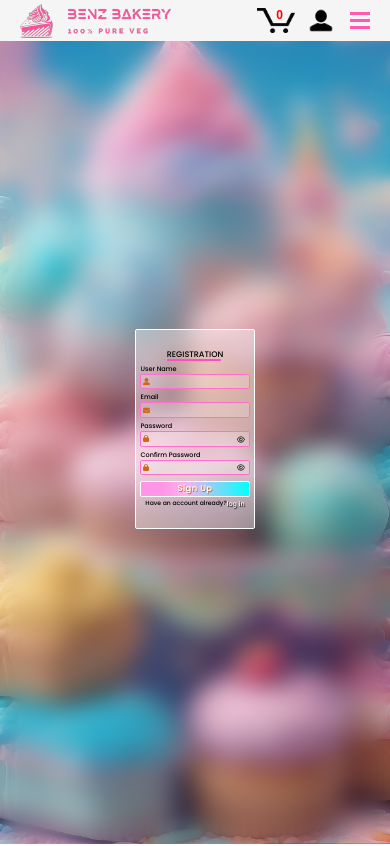
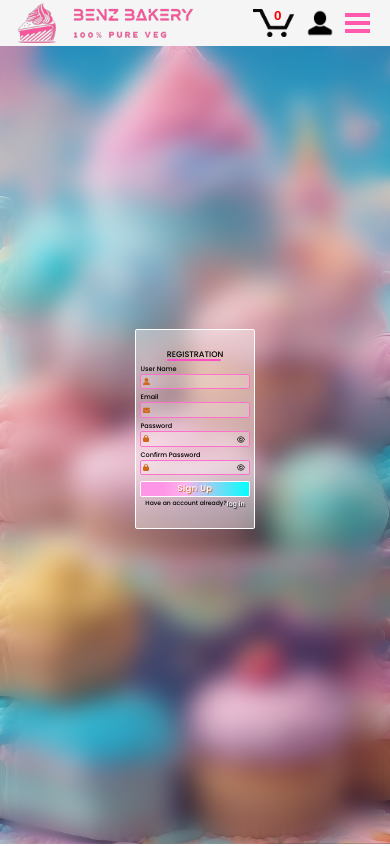
Before and after one commit to akashyadav2000/benzbakery-frontend, a React (Vite) app: page /Signup in a window 390 px wide. Shown: the top 846 px of the page. Built offline with nearby package versions, Linux system fonts and the light colour scheme; a web font is replaced by a local one.

Commit message:
px to rem 2

```diff
--- a/App.css
+++ b/App.css
@@ -517,7 +517,7 @@ header .user-cart a {
     margin-top: 0.5rem;
   }
 } */
-
+/*
 @media only screen and (max-width: 460px) {
   header {
     height: 5.5rem;
@@ -568,7 +568,6 @@ header .user-cart a {
     height: 100%;
     z-index: 2;
     backdrop-filter: blur(10rem);
-    /* background-color: rgba(0, 0, 0, 0.25); */
     background-color: transparent;
   }
   .user-info {
@@ -602,7 +601,6 @@ header .user-cart a {
     margin-right: 2.2rem;
     border-radius: 20%;
     background-color: rgb(222, 185, 164);
-    /* background-color: #b59d9d; */
   }
   .logout-btn {
     font-family: "Roboto Serif", serif;
@@ -646,7 +644,7 @@ header .user-cart a {
   .mobile-menu li a {
     font-size: 2rem;
   }
-}
+} */
 
 /*----------------------Product---------------*/
 
@@ -967,9 +965,43 @@ header .user-cart a {
   }
 }
 
-@media screen and (min-width: 720px) and (max-width: 816px) {
+@media screen and (min-width: 720px) and (max-width: 818px) {
   html {
     font-size: 39%;
+  }
+  header .logo img {
+    height: 36px;
+    margin-left: 15px;
+  }
+  header {
+    height: 46px;
+  }
+  .navigate ul li {
+    font-size: 22px;
+  }
+  .navigate ul li a {
+    color: #cf661a;
+    padding: 10.5px 16px;
+  }
+
+  header .user-cart {
+    margin-right: 15px;
+    height: 100%;
+  }
+  header .user-cart {
+    right: 43px;
+  }
+  .cart {
+    height: 31.7px;
+    margin-right: 8px;
+  }
+  .login {
+    height: 31.7px;
+  }
+  .cart-count {
+    right: 26px;
+    font-size: 13.5px;
+    top: -7.5px;
   }
 }
 
@@ -978,11 +1010,11 @@ header .user-cart a {
     font-size: 35%;
   }
   header .logo img {
-    height: 34px;
-    margin-left: 20px;
+    height: 39.5px;
+    margin-left: 18px;
   }
   header {
-    height: 41px;
+    height: 46px;
   }
   header .navigate {
     display: none;
@@ -993,36 +1025,32 @@ header .user-cart a {
     display: block;
   }
   #hamburger-icon div {
-    /* width: 4rem; */
-    width: 20px;
-    /* height: 0.6rem; */
-    height: 3px;
-    /* margin: 0.8rem 0; */
-    margin: 4px 0;
+    width: 25px;
+    height: 3.4px;
+    margin: 4.5px 0;
   }
 
   .open .bar1 {
-    transform: rotate(-45deg) translate(-5px, 3px);
+    transform: rotate(-45deg) translate(-6.7px, 3px);
   }
 
   .open .bar3 {
-    transform: rotate(45deg) translate(-7px, -4px);
+    transform: rotate(45deg) translate(-8.5px, -4px);
   }
 
   .mobile-menu {
-    /* width: 30.4rem; */
     width: 30%;
-    top: 41px;
+    top: 46px;
     padding-top: 7px;
     padding-bottom: 50px;
   }
   .mobile-menu li a {
-    font-size: 17.5px;
+    font-size: 19px;
     font-weight: 400;
   }
   .mobile-menu li {
     border-radius: 1px;
-    line-height: 17.5px;
+    line-height: 20.5px;
     margin-bottom: 7.5px;
     margin-top: 17.5px;
     padding-left: 15px;
@@ -1032,16 +1060,16 @@ header .user-cart a {
     right: 43px;
   }
   .cart {
-    height: 29px;
-    margin-right: 10px;
+    height: 31.7px;
+    margin-right: 8px;
   }
   .login {
-    height: 29px;
+    height: 31.7px;
   }
   .cart-count {
-    right: 27px;
-    font-size: 12px;
-    top: -6px;
+    right: 26px;
+    font-size: 13.5px;
+    top: -7.5px;
   }
 
   .user-info {
```
